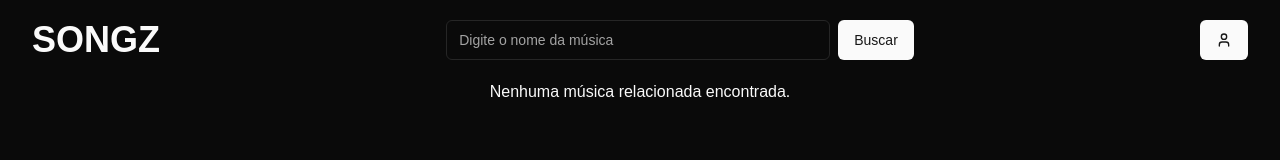
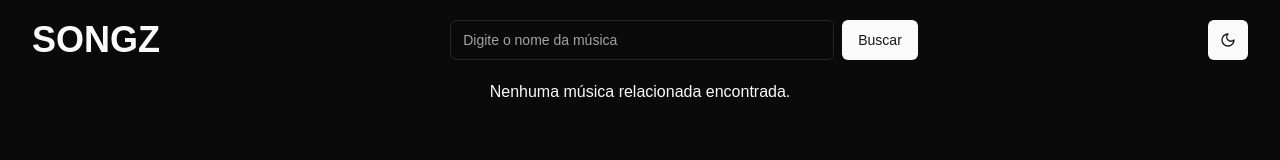
Before and after one commit to projeto-de-algoritmos-2024/Grafos2_Songz, a Next.js app: page / in a window 1280 px wide. Shown: the top 160 px of the page. Built offline with nearby package versions, Linux system fonts and the light colour scheme.

Commit message:
feat: add mode toggle component and replace user button in main page

```diff
--- a/app/page.tsx
+++ b/app/page.tsx
@@ -2,10 +2,10 @@
 "use client";
 
 import GraphComponent from "@/components/graph-component";
+import { ModeToggle } from "@/components/mode-toggle";
 import { Button } from "@/components/ui/button";
 import { Input } from "@/components/ui/input";
 import { useGraph } from "@/hooks";
-import { User } from "lucide-react";
 import { useState } from "react";
 
 export default function Home() {
@@ -34,9 +34,7 @@ export default function Home() {
             Buscar
           </Button>
         </div>
-        <Button>
-          <User size={24} />
-        </Button>
+        <ModeToggle />
       </div>
       <div className="text-center">
         {relatedNodes.length > 0 ? (
--- a/components/mode-toggle.tsx
+++ b/components/mode-toggle.tsx
@@ -17,7 +17,7 @@ export function ModeToggle() {
   return (
     <DropdownMenu>
       <DropdownMenuTrigger asChild>
-        <Button variant="outline" size="icon">
+        <Button variant="default" size="icon">
           <Sun className="h-[1.2rem] w-[1.2rem] rotate-0 scale-100 transition-all dark:-rotate-90 dark:scale-0" />
           <Moon className="absolute h-[1.2rem] w-[1.2rem] rotate-90 scale-0 transition-all dark:rotate-0 dark:scale-100" />
           <span className="sr-only">Toggle theme</span>
```
